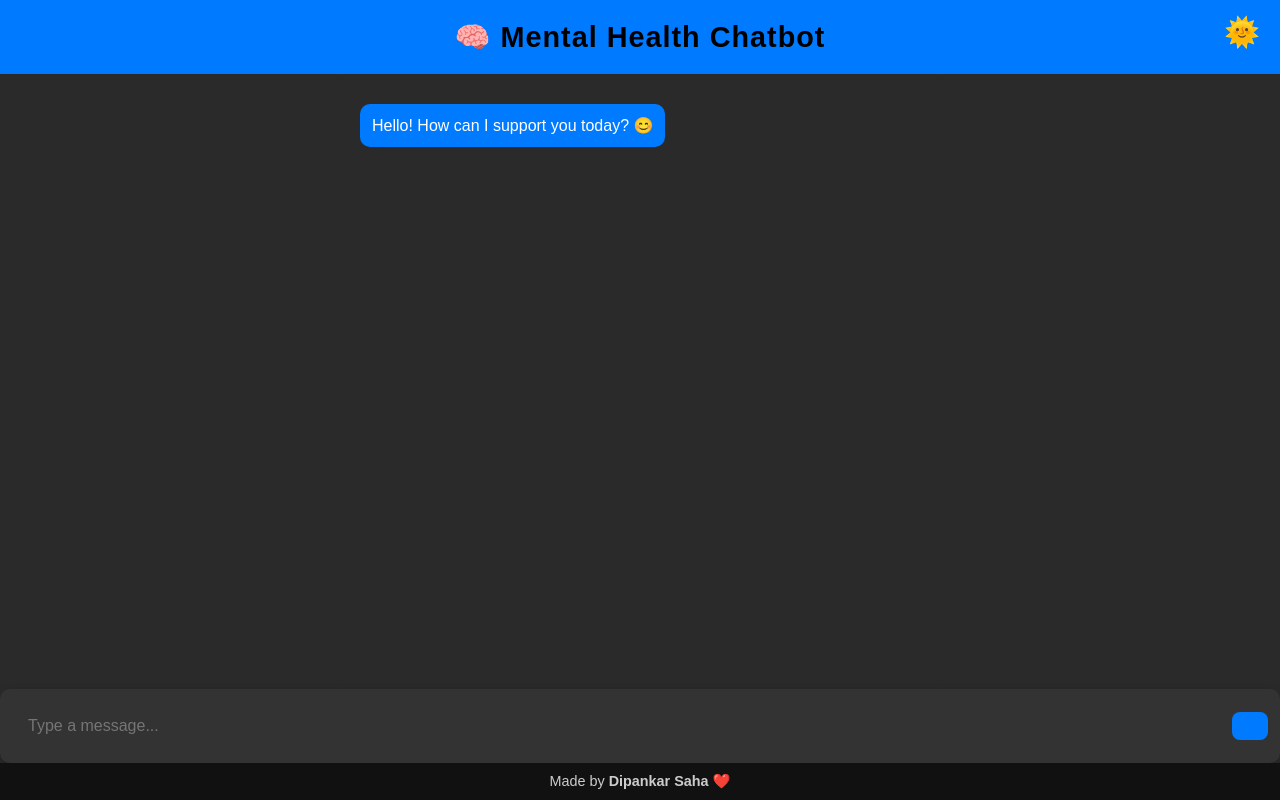
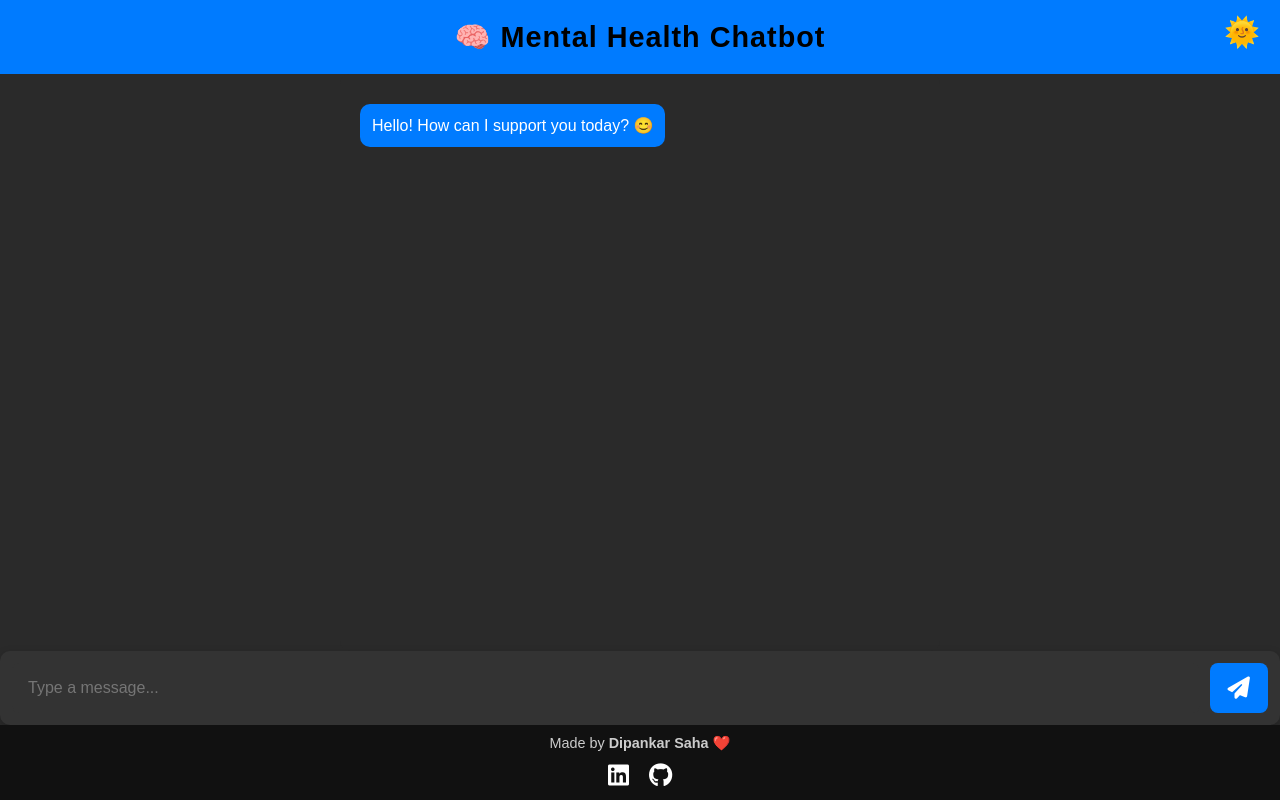
Before and after one commit to ezFaith/mental-health-chatbot, a React (Vite) app in the folder frontend/: page / in a window 1280 px wide. Built offline with nearby package versions, Linux system fonts and the light colour scheme.

Commit message:
Added social media links

```diff
--- a/frontend/package.json
+++ b/frontend/package.json
@@ -10,6 +10,7 @@
     "preview": "vite preview"
   },
   "dependencies": {
+    "@fortawesome/fontawesome-free": "^6.7.2",
     "marked": "^15.0.7",
     "react": "^19.0.0",
     "react-dom": "^19.0.0"
--- a/frontend/src/App.jsx
+++ b/frontend/src/App.jsx
@@ -75,8 +75,17 @@
       </div>
 
       <footer className="footer">
-        Made by <strong>Dipankar Saha</strong> ❤️
-      </footer>
+  Made by <strong>Dipankar Saha</strong> ❤️
+  <div className="social-links">
+    <a href="https://www.linkedin.com/in/dipankarsaha2001/" target="_blank" rel="noopener noreferrer">
+      <i className="fab fa-linkedin"></i>
+    </a>
+    <a href="https://github.com/ezFaith" target="_blank" rel="noopener noreferrer">
+      <i className="fab fa-github"></i>
+    </a>
+  </div>
+</footer>
+
     </div>
   );
 }
--- a/frontend/src/styles.css
+++ b/frontend/src/styles.css
@@ -1,3 +1,5 @@
+@import "@fortawesome/fontawesome-free/css/all.min.css";
+
 /* General Styles */
 * {
     margin: 0;
@@ -210,3 +212,18 @@
         transform: translateY(0);
     }
 }
+
+.social-links {
+    margin-top: 10px;
+}
+
+.social-links a {
+    margin: 0 10px;
+    font-size: 1.5rem;
+    color: white;
+    transition: color 0.3s ease-in-out;
+}
+
+.social-links a:hover {
+    color: #007bff;
+}
```
Also changed, not shown: 1 other file (tests, documents, lock files or other folders).
